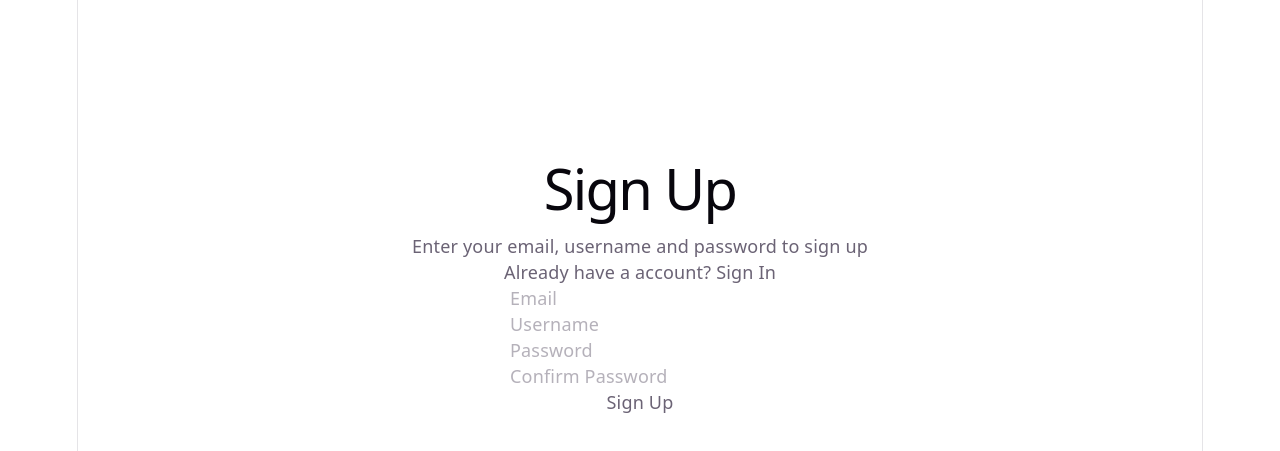
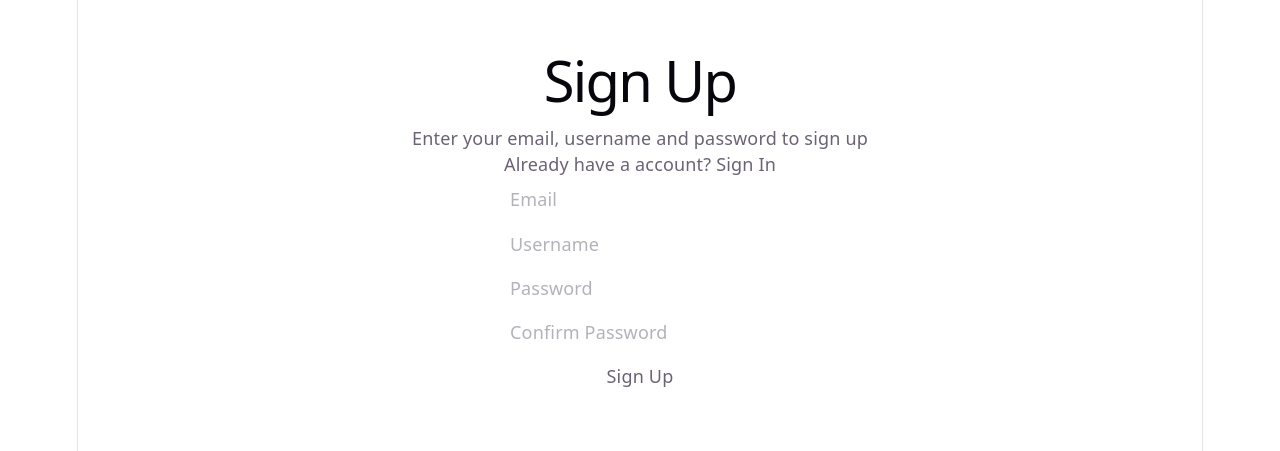
Before and after one commit to freddster14/Collaborative-Code-Editor, a React (Vite) app in the folder client/: page /sign-up in a window 1280 px wide. Shown: the part 121-572 px from the top of the page. Built offline with nearby package versions, Linux system fonts and the light colour scheme; no server answers.

Commit message:
Refactor SignIn and SignUp components for improved styling and error handling

```diff
--- a/client/src/pages/SignIn.tsx
+++ b/client/src/pages/SignIn.tsx
@@ -45,19 +45,19 @@ export default function SignIn() {
   };
 
   return (
-    <div className="flex flex-col items-center justify-center h-screen">
+    <div className="flex flex-col items-center justify-center h-screen -translate-y-15">
       <div>
       <h1>Sign In</h1>
       <p>Enter your email or username and password to sign in</p>
-      <p>Don't have a account? <Link to="/sign-up">Create Account</Link></p>
+      <p>Don't have a account? <Link className="link" to="/sign-up">Create Account</Link></p>
       </div>
-      <form onSubmit={handleSubmit}>
-        <input type="identifier" placeholder="Email or Username" value={identifier} onChange={(e) => setIdentifier(e.target.value)} />
-        <p>{errors?.identifier}</p>
-        <input type="password" placeholder="Password" value={password} onChange={(e) => setPassword(e.target.value)} />
-        <p>{errors?.password}</p>
-        <p>{errors?.main}</p>
-        <button type="submit"  disabled={isSubmitting}>{isSubmitting? "Signing in..." : "Sign In"}</button>
+      <form onSubmit={handleSubmit} className="flex flex-col gap-1 mt-1">
+        <input className="p-1 pl-1" type="identifier" placeholder="Email or Username" value={identifier} onChange={(e) => setIdentifier(e.target.value)} />
+        <p className="text-red-700">{errors?.identifier}</p>
+        <input className="p-1 pl-1" type="password" placeholder="Password" value={password} onChange={(e) => setPassword(e.target.value)} />
+        <p className="text-red-700">{errors?.password}</p>
+        <p className="text-red-700">{errors?.main}</p>
+        <button className="button" type="submit"  disabled={isSubmitting}>{isSubmitting? "Signing in..." : "Sign In"}</button>
       </form>
     </div>
   );
--- a/client/src/pages/SignUp.tsx
+++ b/client/src/pages/SignUp.tsx
@@ -37,23 +37,23 @@ export default function SignUp() {
   };
 
   return (
-    <div className="flex flex-col items-center justify-center h-screen">
+    <div className="flex flex-col items-center justify-center h-screen -translate-y-15">
       <div>
         <h1>Sign Up</h1>
         <p>Enter your email, username and password to sign up</p>
-        <p>Already have a account? <Link to="/sign-in">Sign In</Link></p>
+        <p>Already have a account? <Link className="link" to="/sign-in">Sign In</Link></p>
       </div>
-      <form onSubmit={handleSubmit}>
-        <input type="email" placeholder="Email" value={email} onChange={(e) => setEmail(e.target.value)} />
-        <p>{errors?.email}</p>
-        <input type="username" placeholder="Username" value={username} onChange={(e) => setUsername(e.target.value)} />
-        <p>{errors?.username}</p>
-        <input type="password" placeholder="Password" value={password} onChange={(e) => setPassword(e.target.value)} />
-        <p>{errors?.password}</p>
-        <input type="password" placeholder="Confirm Password" value={confirm} onChange={(e) => setConfirm(e.target.value)} />
-        <p>{errors?.confirm}</p>
-        <p>{errors?.main}</p>
-        <button type="submit" disabled={isSubmitting}>{isSubmitting ? "Creating Account..." : "Sign Up"}</button>
+      <form onSubmit={handleSubmit} className="flex flex-col gap-1 mt-1">
+        <input className="p-1 pl-1" type="email" placeholder="Email" value={email} onChange={(e) => setEmail(e.target.value)} />
+        <p className="text-red-700">{errors?.email}</p>
+        <input className="p-1 pl-1" type="username" placeholder="Username" value={username} onChange={(e) => setUsername(e.target.value)} />
+        <p className="text-red-700">{errors?.username}</p>
+        <input className="p-1 pl-1" type="password" placeholder="Password" value={password} onChange={(e) => setPassword(e.target.value)} />
+        <p className="text-red-700">{errors?.password}</p>
+        <input className="p-1 pl-1" type="password" placeholder="Confirm Password" value={confirm} onChange={(e) => setConfirm(e.target.value)} />
+        <p className="text-red-700">{errors?.confirm}</p>
+        <p className="text-red-700">{errors?.main}</p>
+        <button className="button" type="submit" disabled={isSubmitting}>{isSubmitting ? "Creating Account..." : "Sign Up"}</button>
       </form>
     </div>
   );
```
